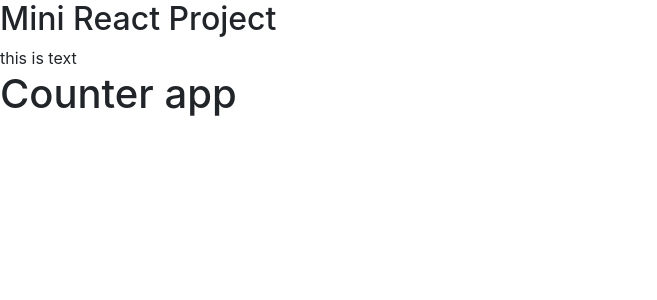
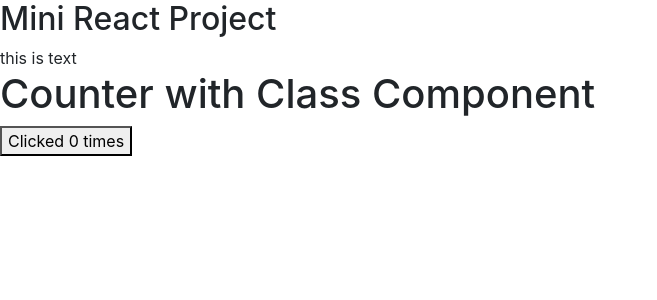
Before and after one commit to JasmineKhalimova/Mini-React-Apps, a React (Create React App) app: page / in a window 1280 px wide. Shown: the top 300 px of the page, without its empty margins (0-657 px from the left). Built offline with nearby package versions, Linux system fonts and the light colour scheme; the HTML template or start-up script is replaced by a standard one.

Commit message:
created counter app using class component

```diff
--- a/src/App.js
+++ b/src/App.js
@@ -16,6 +16,6 @@
       <Counter />
     </div>
   );
-}
+};
 
 export default App;
--- a/src/components/Counter.js
+++ b/src/components/Counter.js
@@ -1,11 +1,29 @@
-import React from "react";
+import React, {Component} from "react";
 
-const Counter = () => {
+//  Class component for the counter app
+class Counter extends Component {
+    // intial state
+    state = {
+        count: 0
+    };
 
-    return(
-        <h1>Counter app</h1>
-    );
+    // Method using arrow syntax
+    increment = () => {
+        this.setState({
+            count: this.state.count + 1
+        });
+    };
 
+    render(){
+        return(
+            <div>
+                <h1>Counter with Class Component</h1>
+                <button onClick={this.increment}>
+                    Clicked {this.state.count} times
+                </button>
+            </div>
+        );
+    };
 }
 
 export default Counter;
```
